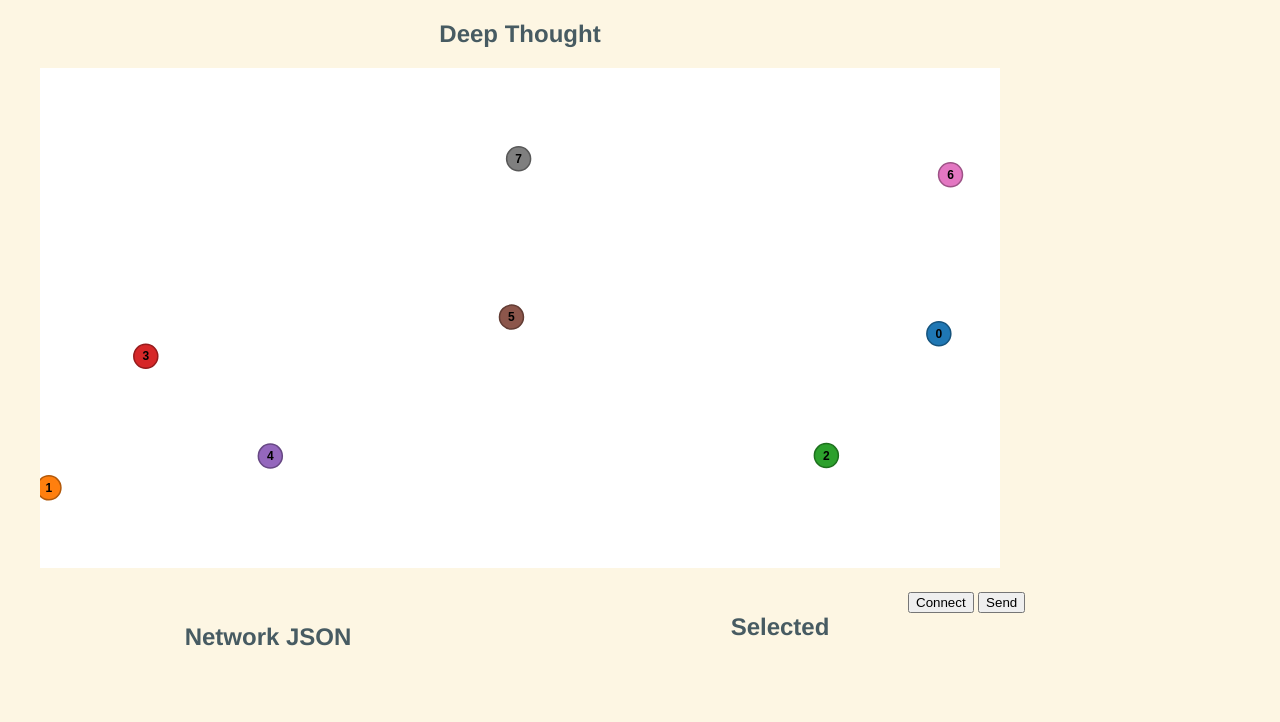
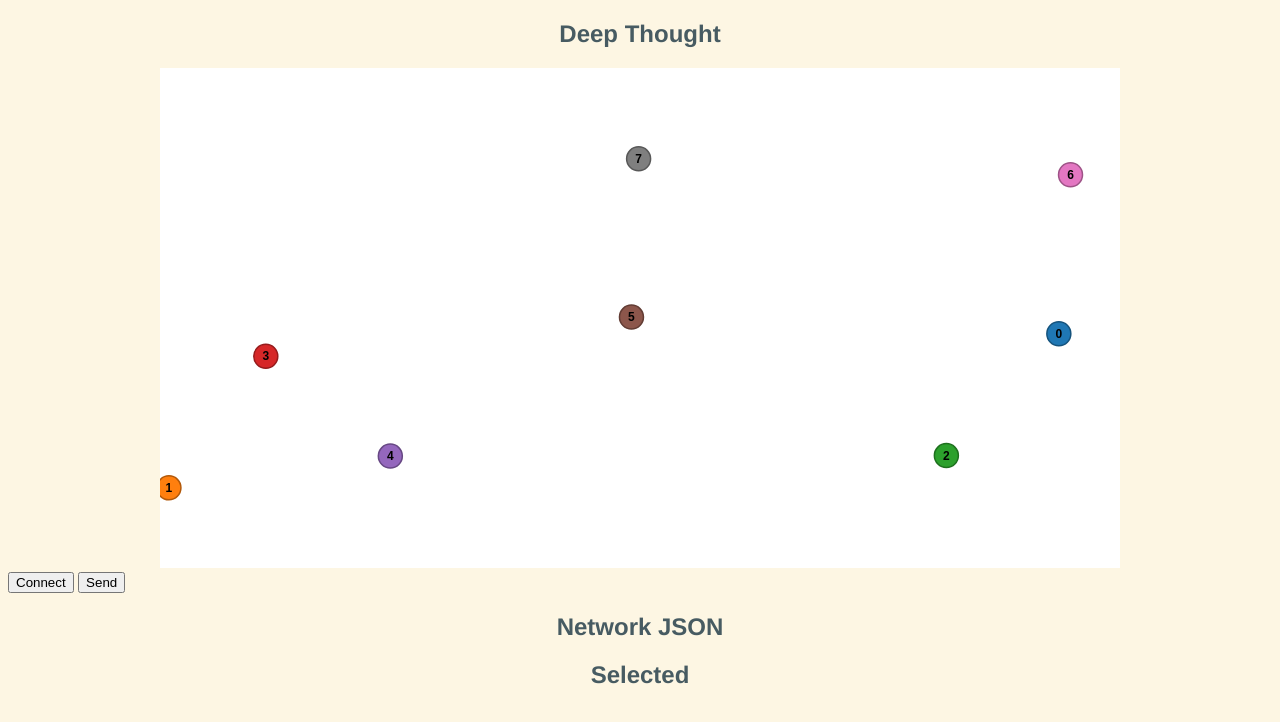
Before and after one commit to DeepThoughtTeam/D3-Graphic, a plain HTML site: page test.html in a window 1280 px wide. Drawn offline with Linux system fonts and the light colour scheme.

Commit message:
new layout

```diff
--- a/css/graphic.css
+++ b/css/graphic.css
@@ -1,25 +1,3 @@
-body {
-  width: 1024px;
-}
-#json {
-  width: 500px;
-  padding: 10px;
-  float: left;
-}
-
-
-#button1{
-  position:relative;
-  top:20px;
-  left:900px;
-}
-
-#button2{
-  position:relative;
-  top:20px;
-  left:900px;
-}
-
 svg {
   background-color: #FFF;
   cursor: default;
@@ -70,7 +48,7 @@ circle.node {
 }
 
 circle.node.reflexive {
-  stroke: #000
+  stroke: #000 !important;
   stroke-width: 2.5px;
 }
 circle.node.selected {
```
Also changed, not shown: index.html (+9 -5 lines).
